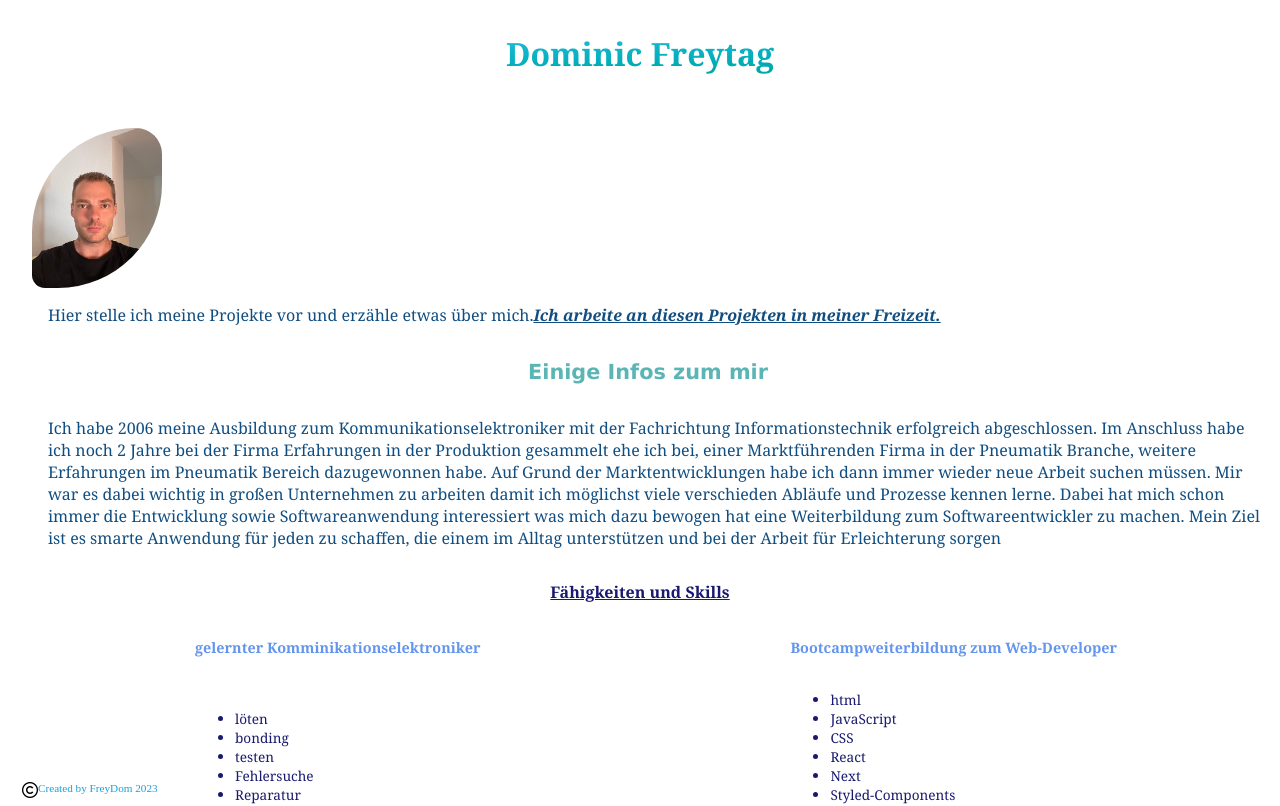
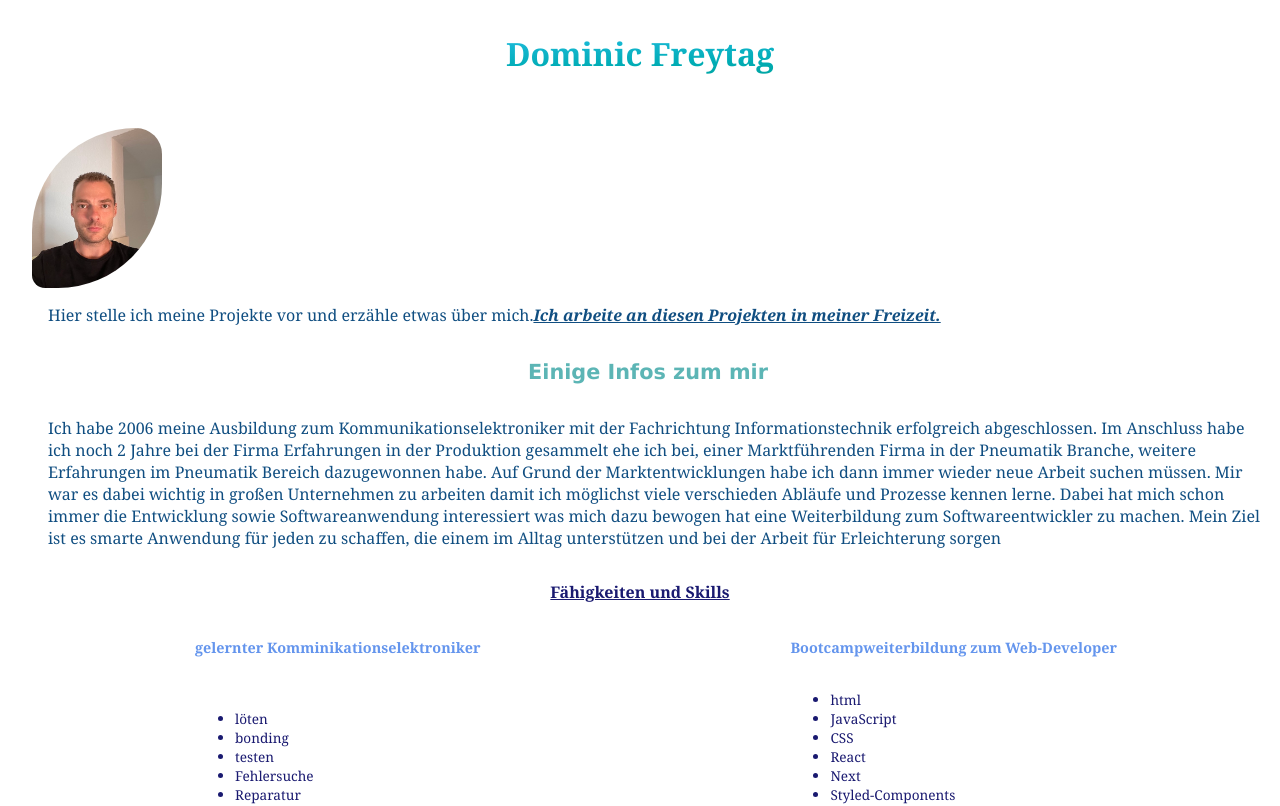
Before and after one commit to FreytagDom/my-homepage, a Next.js app: page / in a window 1280 px wide. Shown: the top 806 px of the page. Built offline with nearby package versions, Linux system fonts and the light colour scheme.

Commit message:
delete icon

```diff
--- a/components/Footer.js
+++ b/components/Footer.js
@@ -1,14 +1,7 @@
 import styled from "styled-components";
-import Image from "next/image";
-import copyright2 from "../public/copyright2.png";
 
 export default function Footer() {
-  return (
-    <FooterLine>
-      <Image src={copyright2} alt="" />
-      Created by FreyDom 2023
-    </FooterLine>
-  );
+  return <FooterLine>Created by FreyDom 2023</FooterLine>;
 }
 
 const FooterLine = styled.footer`
@@ -16,7 +9,6 @@ const FooterLine = styled.footer`
   font-size: 0.7rem;
   color: #1aa1d8;
   display: flex;
-  position: fixed;
   bottom: 5px;
   width: 100%;
   margin-left: 6px;
```
